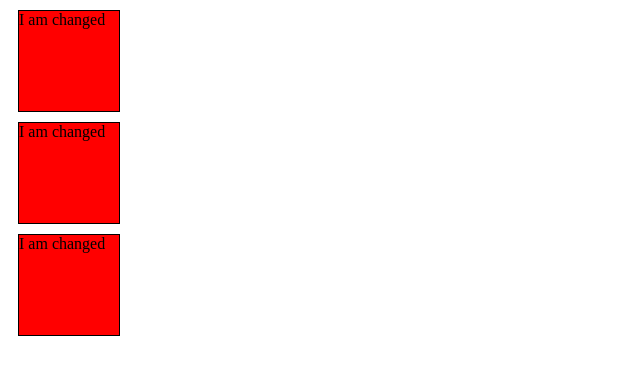
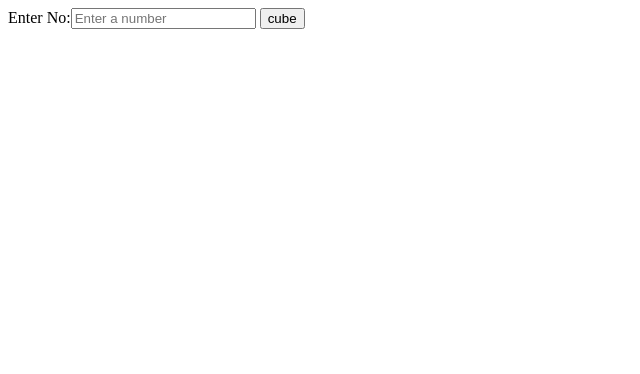
Before and after one commit to nischay9817/javascript, a plain HTML site: page index.html in a window 1280 px wide. Shown: the whole page, without its empty margins (0-640 px from the left). Drawn offline with Linux system fonts and the light colour scheme.

Commit message:
basic of DOM

```diff
--- a/day6.js
+++ b/day6.js
@@ -4,8 +4,8 @@
 // console.log(heading.innerText);
 // console.dir(heading.innerText);
 // heading.innerText=heading.innerText+" from apna college";
-let divs=document.querySelectorAll(".box");
-console.log(divs);
-divs[0].innerText="I am changed";
-divs[1].innerText="I am changed";
-divs[2].innerText="I am changed";
+// let divs=document.querySelectorAll(".box");
+// console.log(divs);
+// divs[0].innerText="I am changed";
+// divs[1].innerText="I am changed";
+// divs[2].innerText="I am changed";
--- /dev/null
+++ b/day7.js
@@ -0,0 +1,2 @@
+let para=document.querySelector("p");
+console.log(para.setAttribute("class", "newClass"));
--- a/index.html
+++ b/index.html
@@ -1,16 +1,40 @@
+<!-- <!DOCTYPE html>
+<html lang="en">
+<head>
+    <meta charset="UTF-8">
+    <meta name="viewport" content="width=device-width, initial-scale=1.0">
+    <title>Document</title>
+</head>
+<body>
+    <form name="form1">
+        <input type="text" name="name" id="" placeholder="Enter your name">
+        <input type="button" onclick="printValue()" value="printname" name="" id="">
+    </form>
+    <script>
+        function printValue(){
+            var name = document.form1.name.value;
+            alert("welcome "+name);
+        }
+    </script>
+</body>
+</html> -->
 <!DOCTYPE html>
 <html lang="en">
 <head>
     <meta charset="UTF-8">
     <meta name="viewport" content="width=device-width, initial-scale=1.0">
     <title>Document</title>
-    <link rel="stylesheet" href="index.css">
 </head>
 <body>
-    <!-- <h2>Hello Javascript</h2> -->
-   <div class="box">First div</div>
-   <div class="box">Second div</div>
-   <div class="box">Third div</div>
-    <script src="day6.js"></script>
+    <form>
+        Enter No:<input type="text" name="number" id="number" placeholder="Enter a number">
+        <input type="button" value="cube" onclick="getcube()">
+    </form>
+    <script>
+        function getcube(){
+            let number=document.getElementById("number").value;
+            alert("cube of "+number+" is "+number*number*number);
+        }
+    </script>
 </body>
 </html>
```
Also changed, not shown: index2.html (added, +13 -0 lines).
